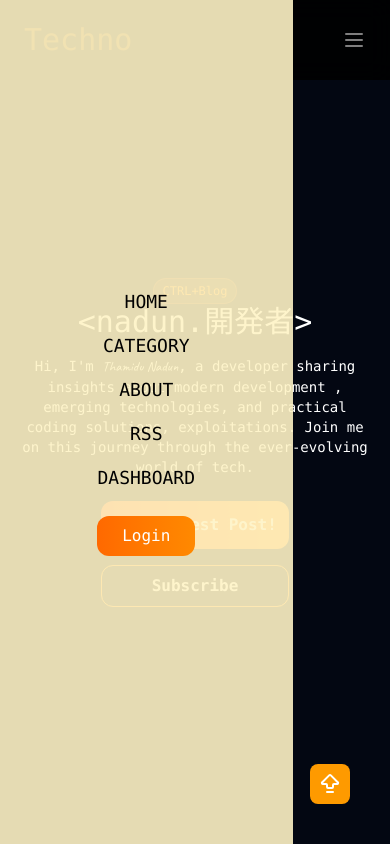
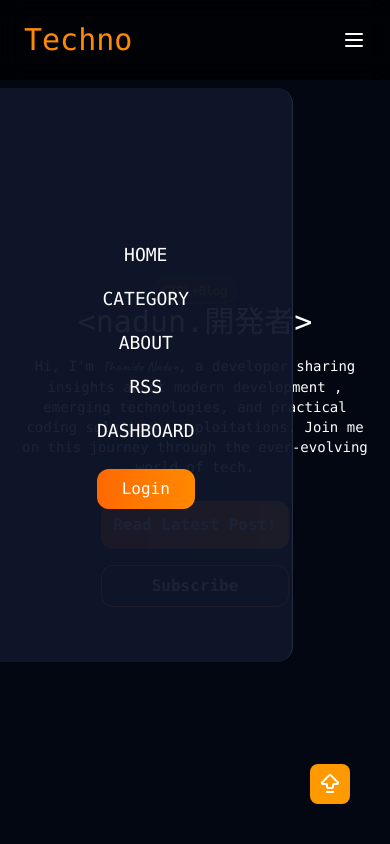
Before and after one commit to Thamidu-Nadun/Tech_Blog, a React (Vite) app: page / in a window 390 px wide. Both pictures are taken after a click on the button "menu-btn". Shown: the top 844 px of the page. Built offline with nearby package versions, Linux system fonts and the light colour scheme; no server answers; a web font is replaced by a local one.

Commit message:
Updated navbar layout

```diff
--- a/src/Components/Navbar/Navbar.jsx
+++ b/src/Components/Navbar/Navbar.jsx
@@ -78,11 +78,11 @@ function Navbar () {
       {/* Mobile Slide-in Menu */}
 
       <div
-        className={`fixed inset-0 z-40 md:hidden transition-opacity duration-150 ${isMobileMenuOpen ? 'opacity-100 pointer-events-auto' : 'opacity-0 pointer-events-none'} bg-black/50`}
+        className={`fixed top-22 inset-0 z-40 md:hidden transition-opacity duration-500 ease-out ${isMobileMenuOpen ? 'opacity-100 pointer-events-auto' : 'opacity-0 pointer-events-none'} bg-black/50`}
       >
         <div
           ref={mobileMenuRef}
-          className={`flex justify-center items-center bg-amber-100/90 text-black w-3/4 h-screen p-6 transform transition-transform duration-1000 ease-in-out ${isMobileMenuOpen ? 'translate-x-0' : '-translate-x-full'}`}
+          className={`flex justify-center rounded-r-2xl items-center bg-slate-900/95 text-white backdrop-blur-md border-r border-white/10 w-3/4 h-[68vh] p-6 transform transition-transform duration-1000 ease-in-out ${isMobileMenuOpen ? 'translate-x-0' : '-translate-x-full'}`}
         >
           <div className="flex-col text-center">
             <ul className="flex flex-col space-y-4 text-lg">
@@ -90,7 +90,7 @@ function Navbar () {
                 <Link
                   key={idx}
                   to={link.url}
-                  className="hover:text-orange-400 transition"
+                  className="text-white hover:text-orange-400 transition"
                   href="#"
                 >
                   {link.name.toUpperCase ()}
```
